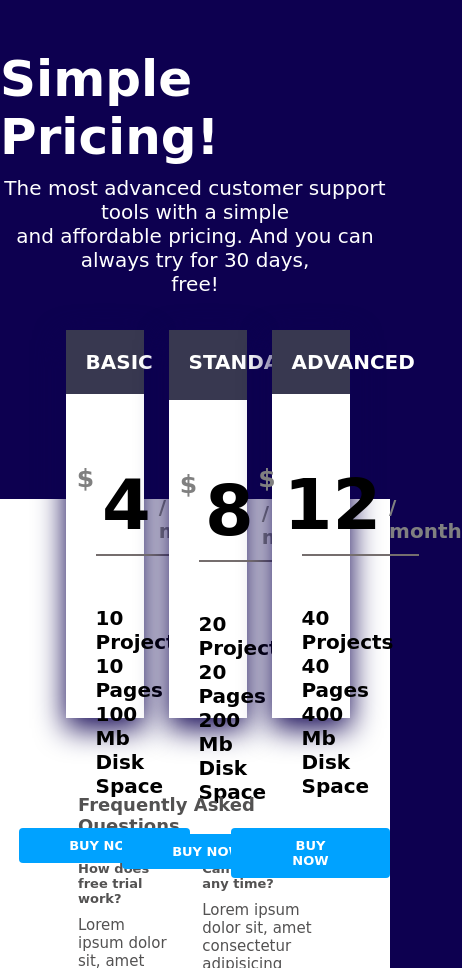
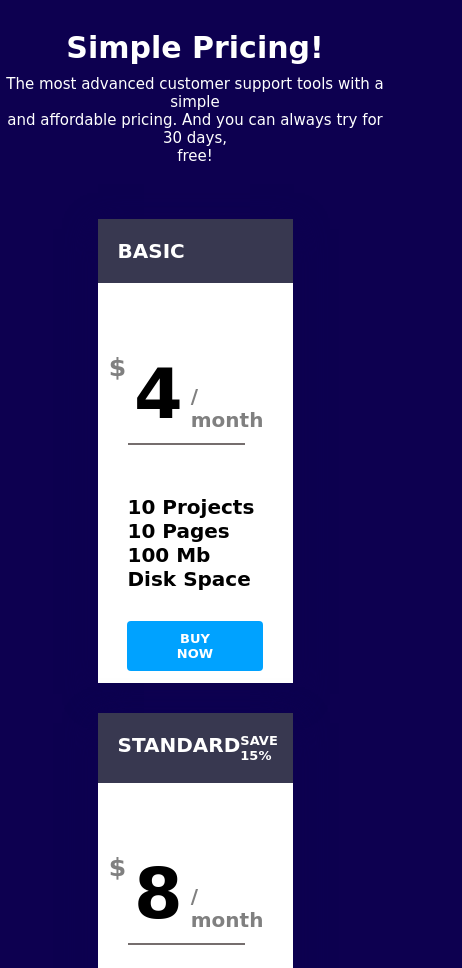
Before and after one commit to PassyahRaffi/zettacamp, a plain HTML site: page index.html in a window 390 px wide. Shown: the top 968 px of the page, 462 px wide, since content can reach past the window. Drawn offline with Linux system fonts and the light colour scheme; a web font is replaced by a local one.

Commit message:
challange finished

```diff
--- a/index.html
+++ b/index.html
@@ -6,6 +6,13 @@
     <meta name="viewport" content="width=device-width, initial-scale=1.0" />
     <title>Challenge</title>
     <link rel="stylesheet" href="styles.css" />
+    <link rel="stylesheet" href="responsive0.css">
+    <link rel="stylesheet" href="responsive1.css">
+    <link rel="stylesheet" href="responsive2.css">
+    <link rel="stylesheet" href="responsive3.css">
+    <link rel="stylesheet" href="responsive4.css">
+    <link rel="stylesheet" href="responsive5.css">
+    <link rel="stylesheet" href="responsive6.css">
     <link rel="preconnect" href="https://fonts.googleapis.com">
     <link rel="preconnect" href="https://fonts.googleapis.com">
     <link rel="preconnect" href="https://fonts.gstatic.com" crossorigin>
--- /dev/null
+++ b/responsive0.css
@@ -0,0 +1,20 @@
+@media only screen and (max-width: 1300px) {
+  body {
+    /* background-color: greenyellow; */
+    height: 100vh;
+  }
+
+  .card-content {
+    /* width: 20vw; */
+    height: 55vh;
+  }
+
+
+  /* FOOTER */
+  footer {
+    height: 28%;
+    padding: 0 20vw 0vw 20vw;
+    background-color: white;
+    padding-top: 43vh;
+  }
+}
--- /dev/null
+++ b/responsive1.css
@@ -0,0 +1,33 @@
+@media only screen and (max-width: 1100px) {
+  body {
+    /* background-color: greenyellow; */
+    height: 100vh;
+  }
+
+  /* MAIN */
+  /* BACKGROUN ABOVE */
+  .background-above {
+    height: 20%;
+  }
+
+  /* CARD */
+  .container-card {
+    position: absolute;
+    display: flex;
+    margin: 0 0 25px 0;
+  }
+
+  .card-content {
+    width: 30vw;
+    height: 46vh;
+  }
+
+
+  /* FOOTER */
+  footer {
+    height: 28%;
+    padding: 0 20vw 0vw 20vw;
+    background-color: white;
+    padding-top: 35vh;
+  }
+}
--- /dev/null
+++ b/responsive2.css
@@ -0,0 +1,37 @@
+@media only screen and (max-width: 920px) {
+  body {
+    background-color: rgb(13, 0, 80);
+    height: 100vh;
+  }
+
+  /* MAIN */
+  /* BACKGROUN ABOVE */
+  .background-above {
+    height: 20%;
+  }
+
+  /* CARD */
+  .container-card {
+    display: flex;
+    justify-content: center;
+    margin: 0 20px 0 20px;
+  }
+
+  .card-content {
+    width: 28vw;
+    height: 46vh;
+  }
+
+  button:hover {
+    cursor: pointer;
+    background-color: rgb(84, 99, 150);
+  }
+
+  /* FOOTER */
+  footer {
+    /* height: 30%; */
+    /* padding: 0 10vw 0vw 20vw; */
+    background-color: white;
+    padding-top: 35vh;
+  }
+}
--- /dev/null
+++ b/responsive3.css
@@ -0,0 +1,56 @@
+@media only screen and (max-width: 920px) {
+  body {
+    background-color: rgb(13, 0, 80);
+    height: 100vh;
+  }
+
+  /* MAIN */
+  .subjudul h1 {
+    font-size: 50px;
+    display: flex;
+    color: white;
+    justify-content: center;
+    padding-top: 50px;
+  }
+
+  .deskription p {
+    margin-top: 10px;
+    font-size: 20px;
+  }
+
+  .deskription {
+    display: flex;
+    color: white;
+    justify-content: center;
+    text-align: center;
+    padding-bottom: 4vh;
+  }
+
+  /* BACKGROUN ABOVE */
+  .background-above {
+    height: 20%;
+  }
+
+  /* CARD */
+  .card-content {
+    margin: 0 15px 0 15px;
+    /* width: 26vw; */
+    height: 46vh;
+    box-shadow: 0px 10px 30px 0.5px rgb(13, 0, 80);
+    background-color: white;
+    color: black;
+  }
+
+  button:hover {
+    cursor: pointer;
+    background-color: rgb(84, 99, 150);
+  }
+
+  /* FOOTER */
+  footer {
+    height: 28%;
+    padding: 0 20vw 0vw 20vw;
+    background-color: white;
+    padding-top: 35vh;
+  }
+}
--- /dev/null
+++ b/responsive4.css
@@ -0,0 +1,12 @@
+@media only screen and (max-width: 820px) {
+  /* CARD */
+  .container-card {
+    display: flex;
+    margin: 0 25px 25px 0;
+  }
+
+  .card-content {
+    width: 30vw;
+    height: 46vh;
+  }
+}
--- /dev/null
+++ b/responsive5.css
@@ -0,0 +1,19 @@
+@media only screen and (max-width: 820px) {
+  /* CARD */
+  .container-card {
+    display: flex;
+    margin: 0 25px 25px 0;
+  }
+
+  .card-content {
+    width: 30vw;
+    height: 46vh;
+  }
+  /* FOOTER */
+  footer {
+    height: 35%;
+    padding: 0 20vw 0vw 20vw;
+    background-color: white;
+    padding-top: 35vh;
+  }
+}
--- /dev/null
+++ b/responsive6.css
@@ -0,0 +1,55 @@
+@media only screen and (max-width: 428px) {
+  body {
+    height: 100vh;
+  }
+
+  /* MAIN */
+  .subjudul h1 {
+    font-size: 30px;
+    padding-top: 30px;
+  }
+
+  .deskription p {
+    font-size: 15px;
+    padding-bottom: 20px;
+  }
+
+  /* BACKGROUN ABOVE */
+  .background-above {
+    height: 180%;
+  }
+
+  /* CARD */
+  .container-card {
+    display: block;
+    justify-content: center;
+  }
+
+  .card-content {
+    margin: 0 50% 30px 50%;
+    width: 50vw;
+    height: 55vh;
+  }
+
+  .card-content h2 {
+    font-weight: bold;
+    font-size: 20px;
+  }
+
+  .card-content h3 {
+    display: flex;
+    align-items: center;
+  }
+
+  /* BUTTON */
+  .button {
+    display: flex;
+    justify-content: center;
+  }
+
+  /* FOOTER */
+  footer {
+    height: 30%;
+    padding: 5vh 20vw 35vh 20vw;
+  }
+}
--- a/styles.css
+++ b/styles.css
@@ -179,9 +179,4 @@ footer .content-footer .side-right {
 
 .footer h5 {
   margin-top: 25px;
-
 }
-
-
-/* RESPONSIVE SCREEN */
-/* PENDING... */
```
Also changed, not shown: javascript.js (added, +15 -0 lines).
